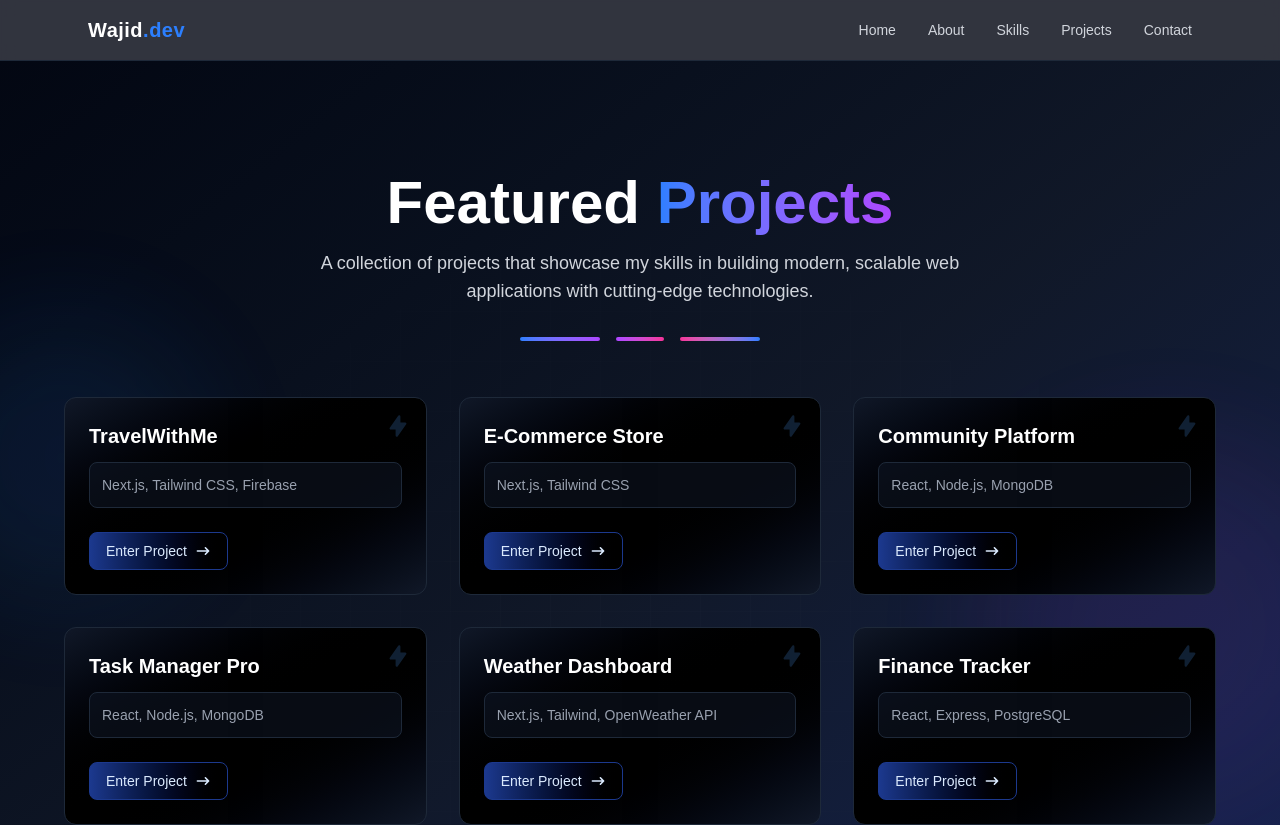
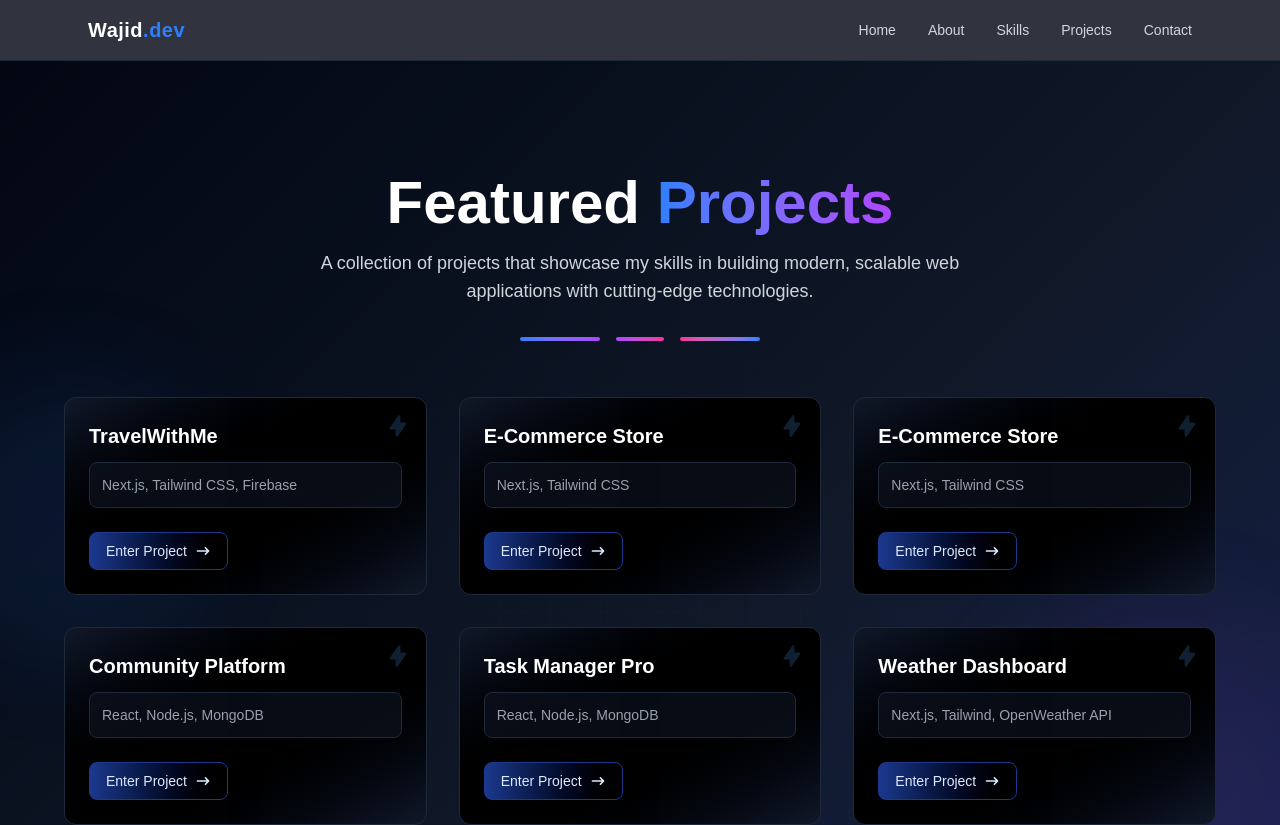
Before and after one commit to wajid-meraj/My-Portfolio, a Next.js app: page /projects in a window 1280 px wide. Shown: the top 825 px of the page. Built offline with nearby package versions, Linux system fonts and the light colour scheme.

Commit message:
Add E-Commerce Store project to the projects list

```diff
--- a/src/app/projects/page.js
+++ b/src/app/projects/page.js
@@ -6,6 +6,11 @@ export default function Projects() {
     {
       title: "TravelWithMe",
       tech: "Next.js, Tailwind CSS, Firebase",
+      link: "#",
+    },
+    {
+      title: "E-Commerce Store",
+      tech: "Next.js, Tailwind CSS",
       link: "#",
     },
     {
```
